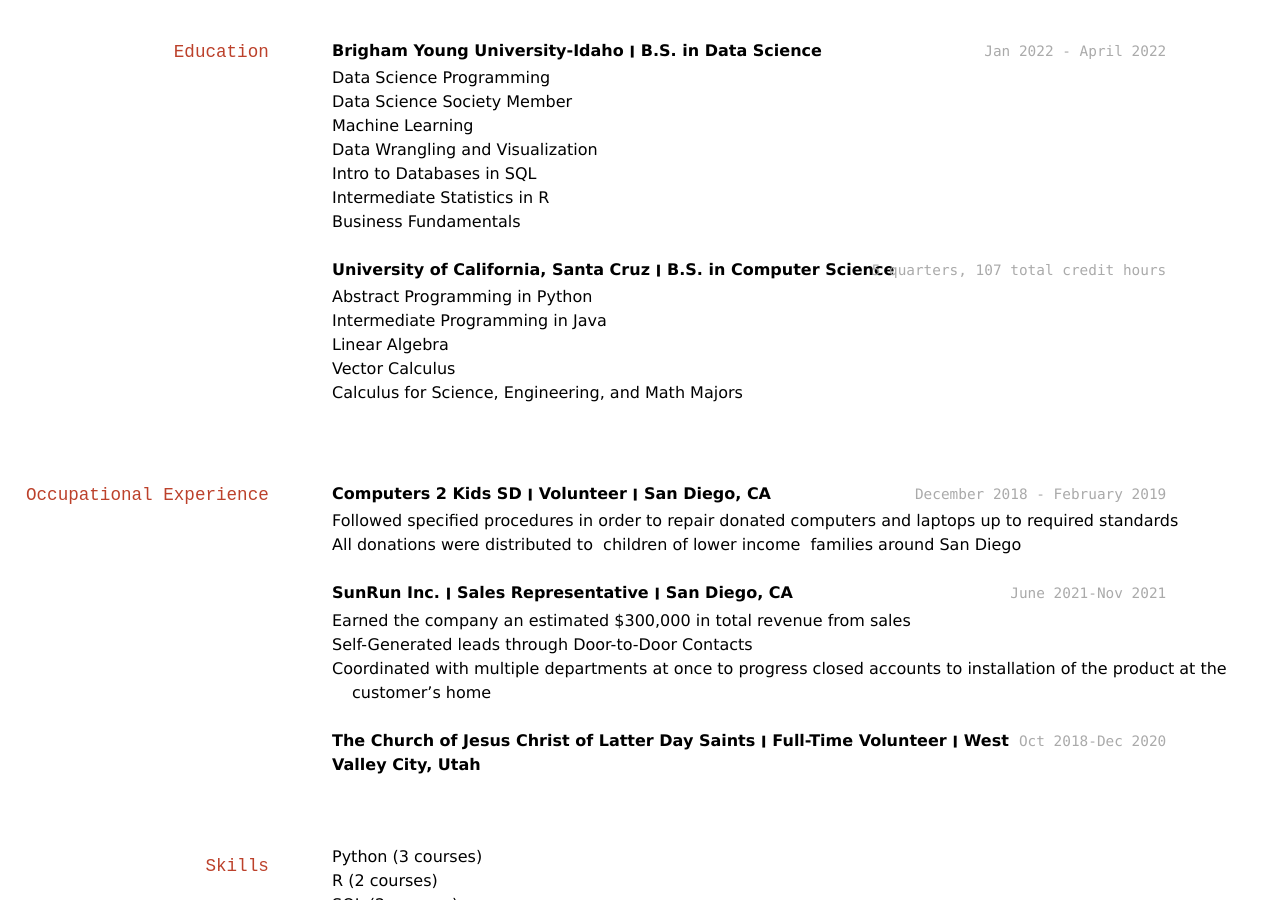
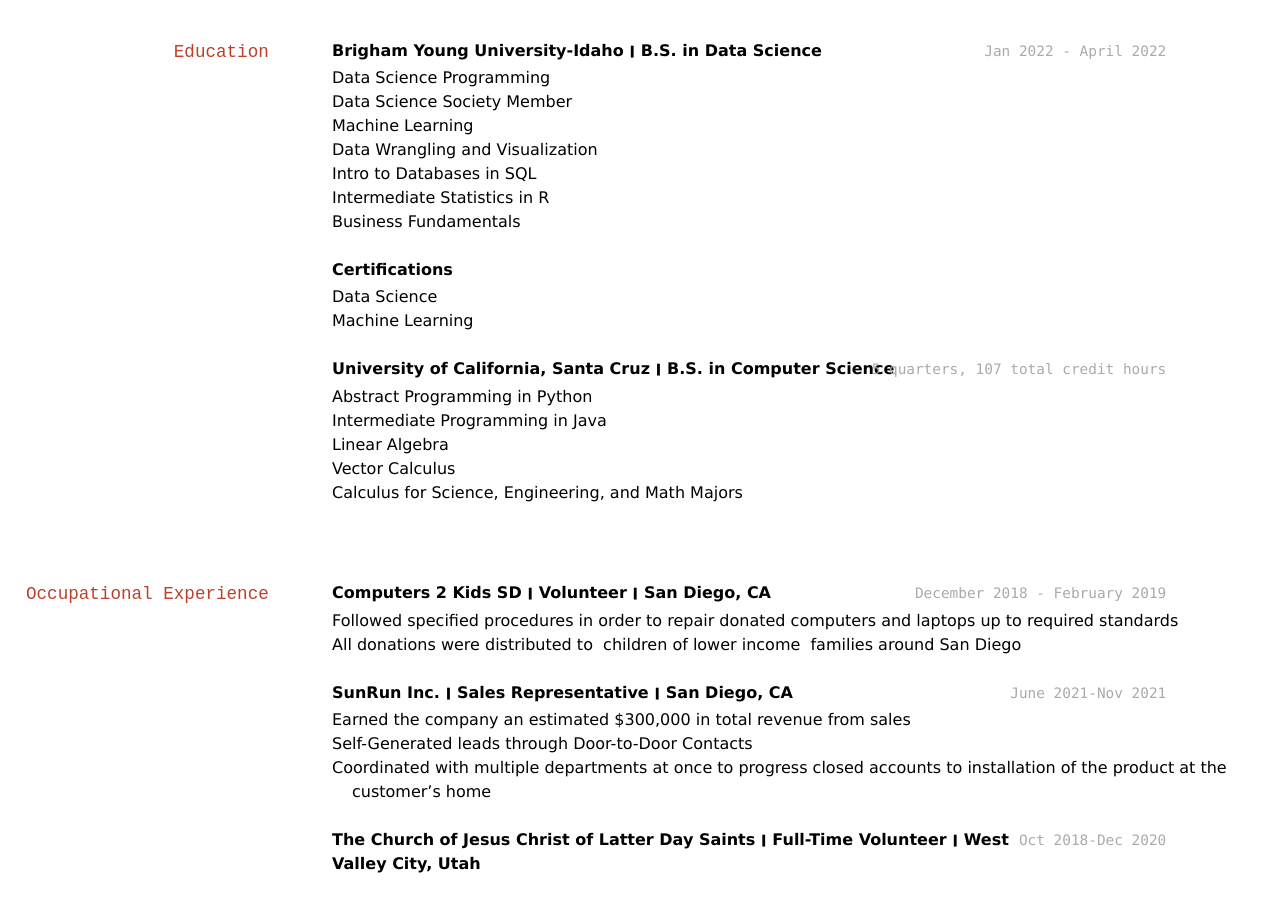
Before and after one commit to byuids-resumes/HACKWORTH-RESUME, a Jekyll site: the page built from docs/index.md, in a window 1280 px wide and 900 px high, scrolled down 338 px. Built offline with Jekyll 4.4.1, drawn with Linux system fonts in a browser that asks for light colours.

Commit message:
Update index.md

```diff
--- a/docs/index.md
+++ b/docs/index.md
@@ -28,6 +28,10 @@ __Brigham Young University-Idaho ׀ B.S. in Data Science__
 * Intro to Databases in SQL
 * Intermediate Statistics in R
 * Business Fundamentals
+
+__Certifications__
+* Data Science
+* Machine Learning
 
 `5 quarters, 107 total credit hours`
 __University of California, Santa Cruz ׀ B.S. in Computer Science__
```
